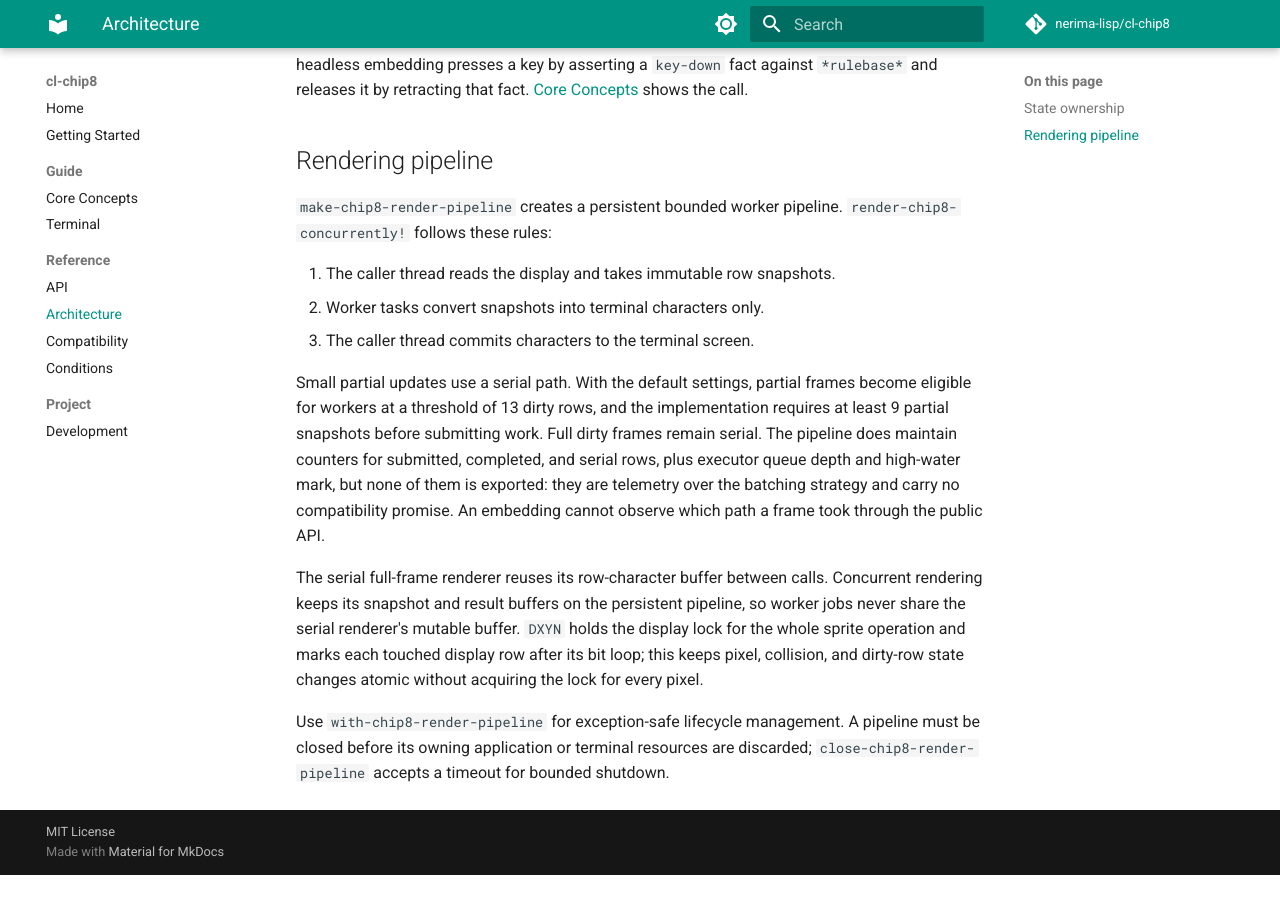
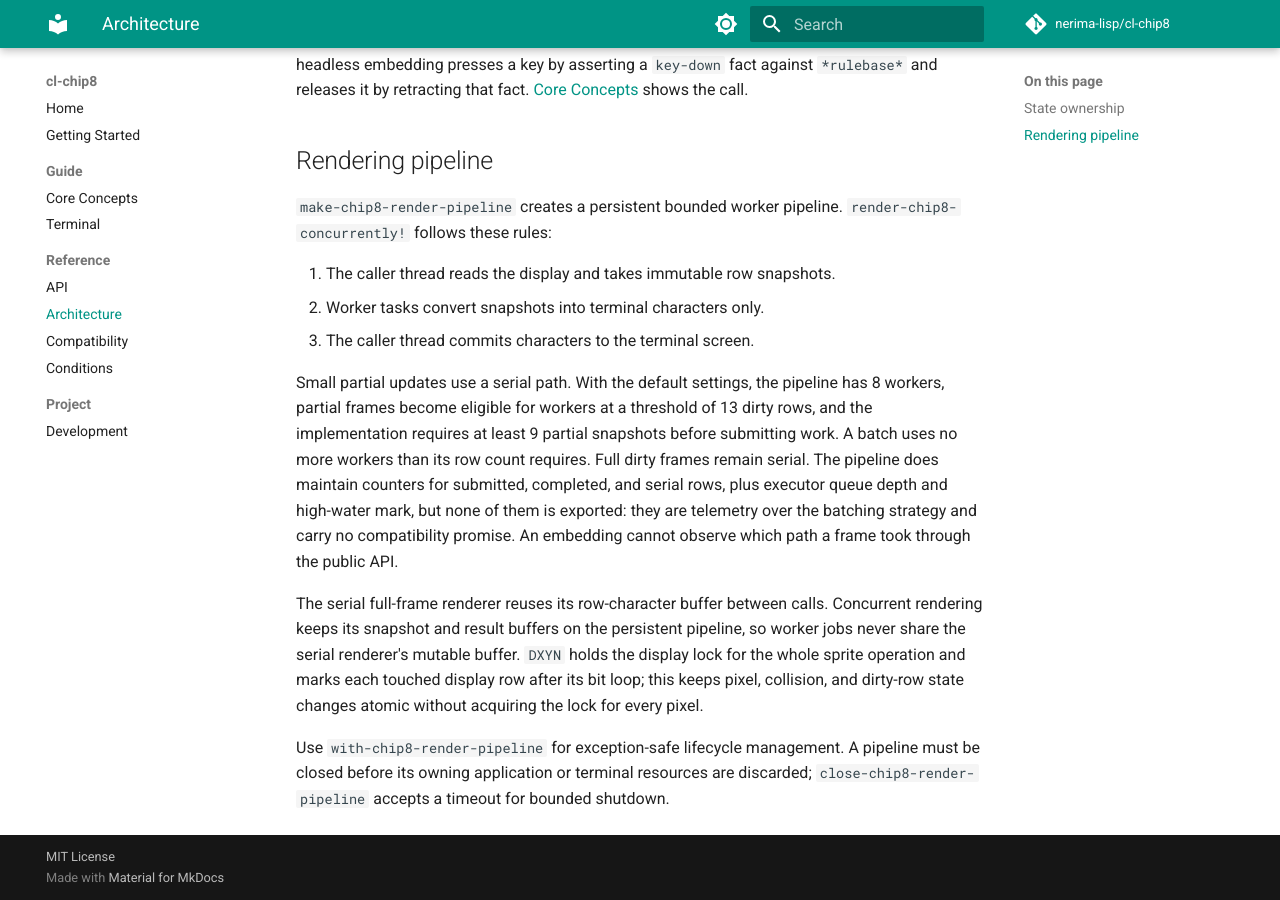
Before and after one commit to nerima-lisp/cl-chip8, an MkDocs documentation site: the page built from docs/src/reference/architecture.md, in a window 1280 px wide and 900 px high, scrolled down 558 px. Built offline with MkDocs 1.6.1 and Material for MkDocs 9.7.7, drawn with Linux system fonts in a browser that asks for light colours; comment, search, counter and statistics services are not loaded; before the commit the page ends 1433 px from its top, so only the background shows below that.

Commit message:
docs: document render pipeline defaults

```diff
--- a/docs/src/reference/architecture.md
+++ b/docs/src/reference/architecture.md
@@ -33,12 +33,13 @@ terminal layer, so a headless embedding presses a key by asserting a
 2. Worker tasks convert snapshots into terminal characters only.
 3. The caller thread commits characters to the terminal screen.
 
-Small partial updates use a serial path. With the default settings, partial
-frames become eligible for workers at a threshold of 13 dirty rows, and the
-implementation requires at least 9 partial snapshots before submitting work.
-Full dirty frames remain serial. The pipeline does maintain counters for
-submitted, completed, and serial rows, plus executor queue depth and
-high-water mark, but none of them is exported: they are telemetry over the
+Small partial updates use a serial path. With the default settings, the
+pipeline has 8 workers, partial frames become eligible for workers at a
+threshold of 13 dirty rows, and the implementation requires at least 9 partial
+snapshots before submitting work. A batch uses no more workers than its row
+count requires. Full dirty frames remain serial. The pipeline does maintain
+counters for submitted, completed, and serial rows, plus executor queue depth
+and high-water mark, but none of them is exported: they are telemetry over the
 batching strategy and carry no compatibility promise. An embedding cannot
 observe which path a frame took through the public API.
 
```
Also changed, not shown: docs/src/project/development.md (+1 -1 lines), docs/src/reference/api.md (+2 -2 lines).
